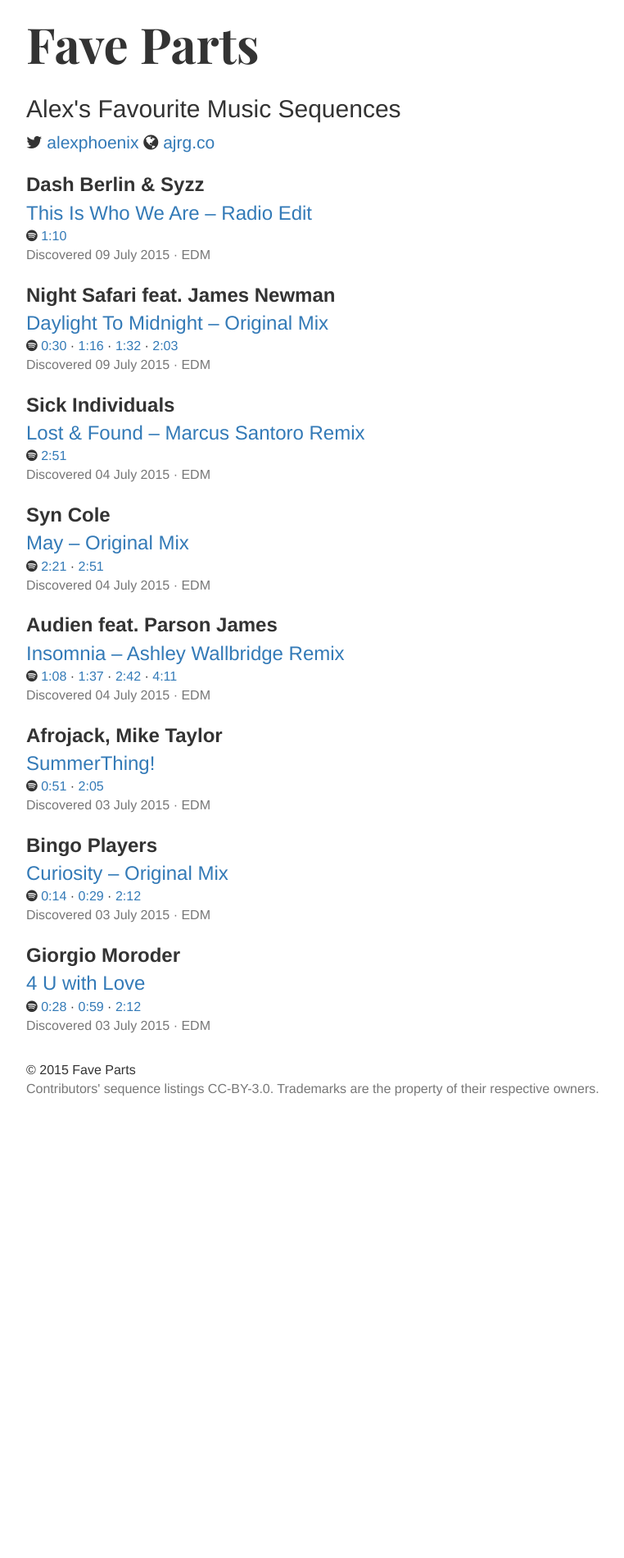
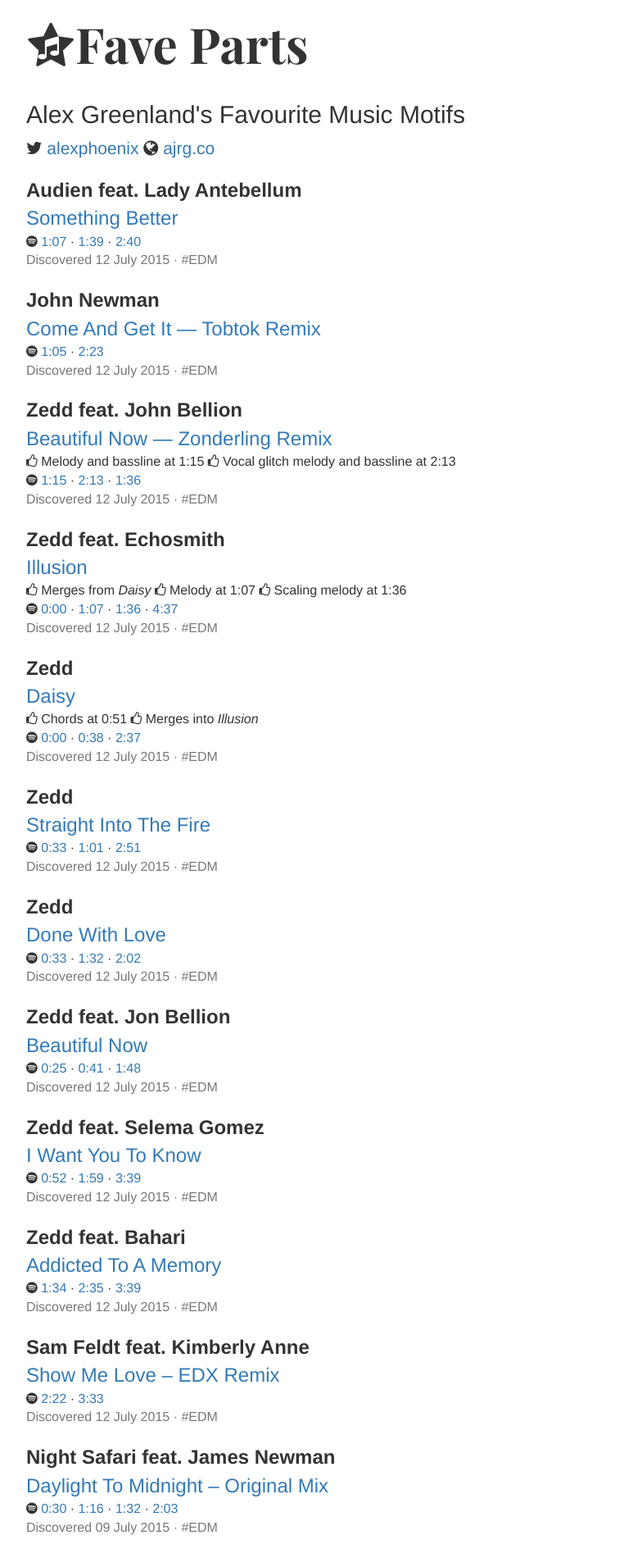
Before and after one commit to alexgreenland/fave-parts, a Jekyll site: the page built from ajrg/music/index.html, in a window 1280 px wide. Shown: the top 1900 px of the page at 82% size, without its empty margins (38-800 px from the left). Built offline with Jekyll 4.4.1, drawn with Linux system fonts in a browser that asks for light colours; nearby versions of some CDN libraries; some web fonts are replaced; Markdown is read by kramdown in place of the engine named in the settings; comment, search, counter and statistics services are not loaded; before the commit the page ends 1340 px from its top, so only the background shows below that; some of the changed text lies outside the part shown.

```diff
--- a/_config.yml
+++ b/_config.yml
@@ -1,6 +1,8 @@
 name: Fave Parts
 markdown: redcarpet
 highlighter: pygments
+paginate: 5
 
 # Server
 host: localhost
+port: 5000
--- a/_layouts/default.html
+++ b/_layouts/default.html
@@ -19,7 +19,7 @@
         <a href="#content" class="sr-only">Skip to main content</a>
 		<nav>
 			<div class="container">
-				<h1><a href="/">{{ site.name }}</a></h1>
+				<h1><a href="/"><span class="fa-stack fa-stack-ctr-1x faveparts-logotype-adjacent"><i class="fa fa-star fa-stack-1x"></i><i class="fa fa-music fa-stack-1x fa-stack-point5x fave-parts-quavers"></i></span></a><a href="/">{{ site.name }}</a></h1>
 			</div>
 		</nav>
 		<main role="main" class="home container" id="content">
--- /dev/null
+++ b/ajrg/music/_posts/2015-07-12-addicted-to-a-memory.html
@@ -0,0 +1,15 @@
+---
+layout: default
+daysort: 1
+author: Zedd feat. Bahari
+title: Addicted To A Memory
+discovered: "2015-07-12"
+categories:
+ - EDM
+spotify: spotify:track:5UGp1AowpT6HEaMYMIq8ND
+times:
+ - '1:34'
+ - '2:35'
+ - '3:39'
+---
+{% include item.html %}
--- /dev/null
+++ b/ajrg/music/_posts/2015-07-12-beautiful-now-zonderling.html
@@ -0,0 +1,23 @@
+---
+layout: default
+daysort: 9
+author: Zedd feat. John Bellion
+artists:
+ - Zedd
+ - John Bellion
+title: Beautiful Now — Zonderling Remix
+discovered: "2015-07-12"
+genres:
+ - EDM
+categories:
+ - EDM
+comments:
+ - (Y) Melody and bassline at 1:15
+ - (Y) Vocal glitch melody and bassline at 2:13
+spotify: spotify:track:5Lx6GMsi02hBaOaRooXgJi
+times:
+ - '1:15'
+ - '2:13'
+ - '1:36'
+---
+{% include item.html %}
--- /dev/null
+++ b/ajrg/music/_posts/2015-07-12-beautiful-now.html
@@ -0,0 +1,17 @@
+---
+layout: default
+daysort: 4
+author: Zedd feat. Jon Bellion
+artists:
+ - Jon Bellion
+title: Beautiful Now
+discovered: "2015-07-12"
+categories:
+ - EDM
+spotify: spotify:track:5rePjHvMXWqVt1EenTR1w1
+times:
+ - '0:25'
+ - '0:41'
+ - '1:48'
+---
+{% include item.html %}
--- /dev/null
+++ b/ajrg/music/_posts/2015-07-12-come-and-get-it-tobtok.html
@@ -0,0 +1,22 @@
+---
+layout: default
+daysort: 10
+author: John Newman
+artists:
+ - John Newman
+ - Tobtok
+title: Come And Get It — Tobtok Remix
+discovered: "2015-07-12"
+genres:
+ - EDM
+ - House
+ - Tropical House
+categories:
+ - EDM
+comments:
+spotify: spotify:track:1jDBgXaA0EJxvlbdDmAdFc
+times:
+ - '1:05'
+ - '2:23'
+---
+{% include item.html %}
--- /dev/null
+++ b/ajrg/music/_posts/2015-07-12-daisy.html
@@ -0,0 +1,22 @@
+---
+layout: default
+daysort: 7
+author: Zedd
+artists:
+ - Zedd
+title: Daisy
+discovered: "2015-07-12"
+genres:
+ - EDM
+categories:
+ - EDM
+comments:
+ - (Y) Chords at 0:51
+ - (Y) Merges into <i>Illusion</i>
+spotify: spotify:track:5fxc3je1ykAa0qikZupcG9
+times:
+ - '0:00'
+ - '0:38'
+ - '2:37'
+---
+{% include item.html %}
--- /dev/null
+++ b/ajrg/music/_posts/2015-07-12-done-with-love.html
@@ -0,0 +1,17 @@
+---
+layout: default
+daysort: 5
+author: Zedd
+artists:
+ - Zedd
+title: Done With Love
+discovered: "2015-07-12"
+categories:
+ - EDM
+spotify: spotify:track:5CB6EpCDpQYyLKngK2Pyht
+times:
+ - '0:33'
+ - '1:32'
+ - '2:02'
+---
+{% include item.html %}
--- /dev/null
+++ b/ajrg/music/_posts/2015-07-12-i-want-you-to-know.html
@@ -0,0 +1,18 @@
+---
+layout: default
+daysort: 3
+author: Zedd feat. Selema Gomez
+artists:
+ - Zedd
+ - Selema Gomez
+title: I Want You To Know
+discovered: "2015-07-12"
+categories:
+ - EDM
+spotify: spotify:track:4NCYjPP2VAyYi6707SkS30
+times:
+ - '0:52'
+ - '1:59'
+ - '3:39'
+---
+{% include item.html %}
--- /dev/null
+++ b/ajrg/music/_posts/2015-07-12-illusion.html
@@ -0,0 +1,25 @@
+---
+layout: default
+daysort: 8
+author: Zedd feat. Echosmith
+artists:
+ - Zedd
+ - Echosmith
+title: Illusion
+discovered: "2015-07-12"
+genres:
+ - EDM
+categories:
+ - EDM
+comments:
+ - (Y) Merges from <i>Daisy</i>
+ - (Y) Melody at 1:07
+ - (Y) Scaling melody at 1:36
+spotify: spotify:track:2QZaNNGAn3LQYd0iMGtG92
+times:
+ - '0:00'
+ - '1:07'
+ - '1:36'
+ - '4:37'
+---
+{% include item.html %}
--- /dev/null
+++ b/ajrg/music/_posts/2015-07-12-show-me-love-edx.html
@@ -0,0 +1,14 @@
+---
+layout: default
+daysort: 1
+author: Sam Feldt feat. Kimberly Anne
+title: Show Me Love &ndash; EDX Remix
+discovered: "2015-07-12"
+categories:
+ - EDM
+spotify: spotify:track:7lB5RdmbcMOA9LeJDEhiT2
+times:
+ - '2:22'
+ - '3:33'
+---
+{% include item.html %}
--- /dev/null
+++ b/ajrg/music/_posts/2015-07-12-something-better.html
@@ -0,0 +1,21 @@
+---
+layout: default
+daysort: 11
+author: Audien feat. Lady Antebellum
+artists:
+ - Audien
+ - Lady Antebellum
+title: Something Better
+discovered: "2015-07-12"
+genres:
+ - EDM
+categories:
+ - EDM
+comments:
+spotify: spotify:track:14nHZ5HsFauXjaImU0uSWn
+times:
+ - '1:07'
+ - '1:39'
+ - '2:40'
+---
+{% include item.html %}
--- /dev/null
+++ b/ajrg/music/_posts/2015-07-12-straight-into-the-fire.html
@@ -0,0 +1,19 @@
+---
+layout: default
+daysort: 6
+author: Zedd
+artists:
+ - Zedd
+title: Straight Into The Fire
+discovered: "2015-07-12"
+genres:
+ - EDM
+categories:
+ - EDM
+spotify: spotify:track:52K9fxcYFhCbOqvwU2ByOD
+times:
+ - '0:33'
+ - '1:01'
+ - '2:51'
+---
+{% include item.html %}
--- a/ajrg/music/index.html
+++ b/ajrg/music/index.html
@@ -1,6 +1,7 @@
 ---
 layout: default
-title: Alex's Favourite Music Sequences
+contributor: ajrg
+title: Alex Greenland's Favourite Music Motifs
 ---
 <section>
 	<h2>{{ page.title }}</h2>
@@ -11,6 +12,10 @@ title: Alex's Favourite Music Sequences
 		<a href="http://ajrg.co">ajrg.co</a>
 	</p>
 </section>
-{% for post in site.posts %}
+{% assign sortedPosts = site.posts | sort: 'daysort' %}
+{% assign sortedPosts2 = sortedPosts | sort: 'date' %}
+{% for post in sortedPosts2 reversed %}
+	{% if post.categories.first == page.contributor %}
 	{{ post.content }}
+	{% endif %}
 {% endfor %}
--- a/css/main.css
+++ b/css/main.css
@@ -35,6 +35,25 @@ p.lead {
     margin-bottom: 10px;
 }
 
+.fa-stack-ctr-1x {
+	width: 1em;
+	height: 1em;
+	line-height: 1em;
+}
+
+.fa-stack-point5x {
+	font-size: 0.5em;
+}
+
+.fave-parts-quavers {
+	color: #fff;
+	left: -0.1em;
+}
+
+.faveparts-logotype-adjacent {
+	top: -0.1em;
+}
+
 .item-author {
 	font-size: 24px;
 	font-weight: 700;
--- a/index.html
+++ b/index.html
@@ -2,8 +2,8 @@
 layout: default
 ---
 <p class="lead">
-    A collection of contributors' favourite sequences of media
+    A collection of contributors' favourite motifs and sequences of media
 </p>
 <section>
-	<h2><a href="/ajrg/music">Alex Greenland's Favourite Music Sequences</a></h2>
+	<h2><a href="/ajrg/music">Alex Greenland's Favourite Music Motifs</a></h2>
 <section>
```
Also changed, not shown: _includes/item.html (+6 -1 lines), 2 other files.
